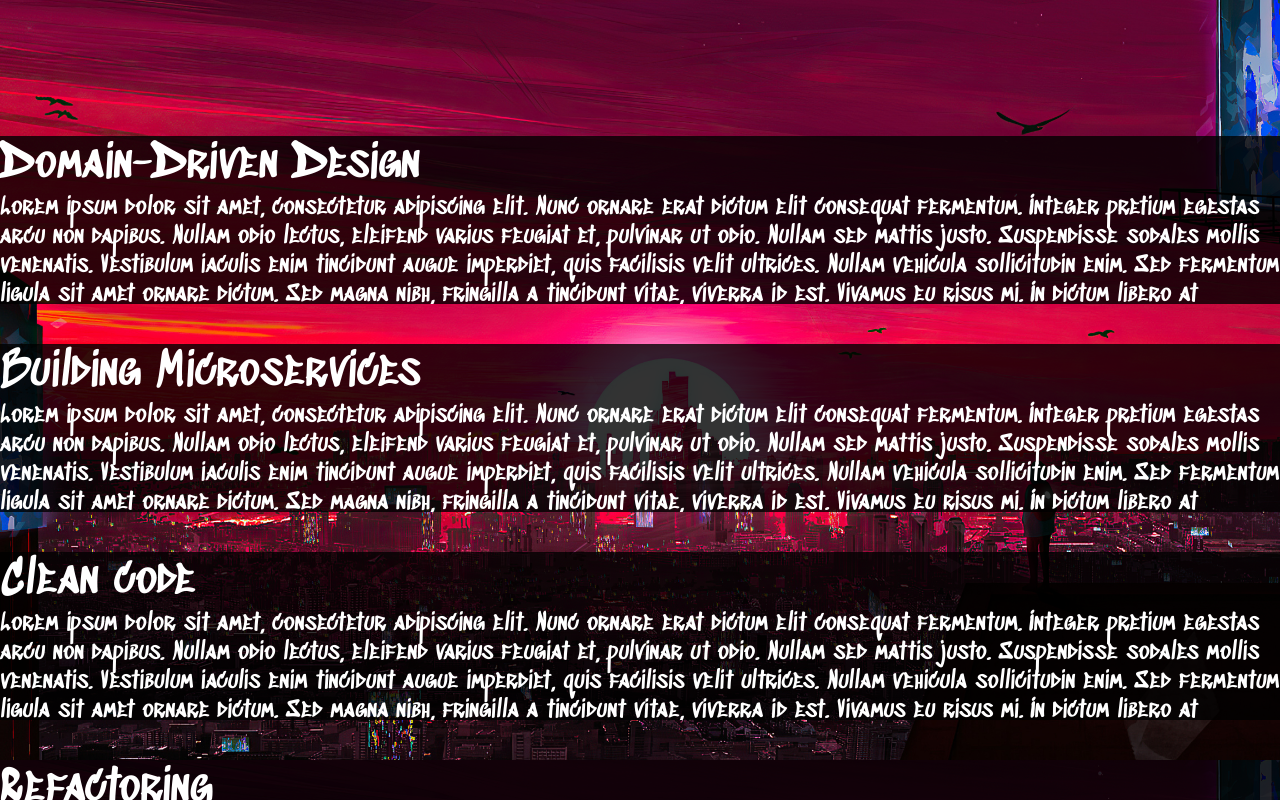
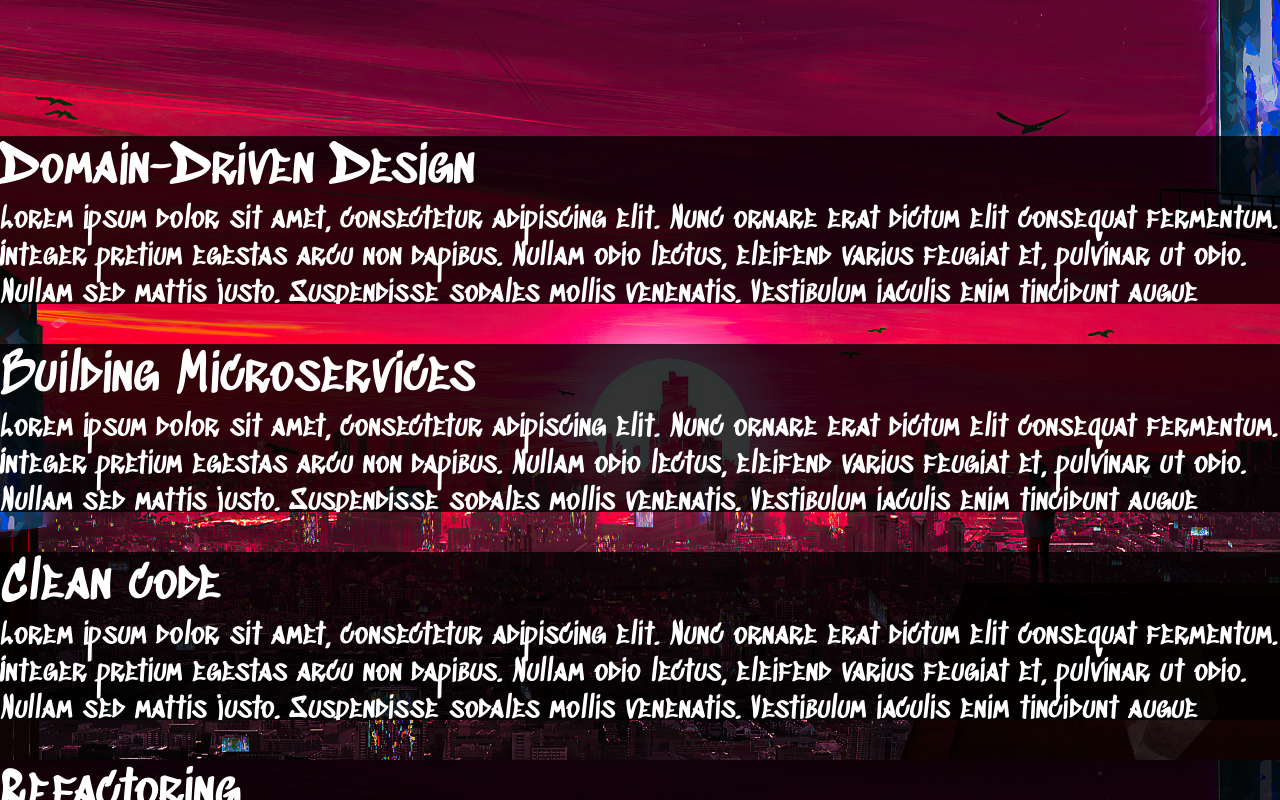
Before and after one commit to TbotaPhantA/personal-website-frontend, a Next.js app: page / in a window 1280 px wide. Shown: the part 1640-2440 px from the top of the page. Built offline with nearby package versions, Linux system fonts and the light colour scheme.

Commit message:
empty style alternation was added.

```diff
--- a/src/styles/components/BookList/BookList.module.scss
+++ b/src/styles/components/BookList/BookList.module.scss
@@ -5,10 +5,18 @@
   overflow: hidden;
 
   .BooksListItemTitle {
-    font-size: 46px;
+    font-size: 52px;
   }
 
   .BooksListItemContent {
-    font-size: 24px;
+    font-size: 30px;
+  }
+
+  &:nth-child(odd) {
+
+  }
+
+  &:nth-child(even) {
+
   }
 }
```
